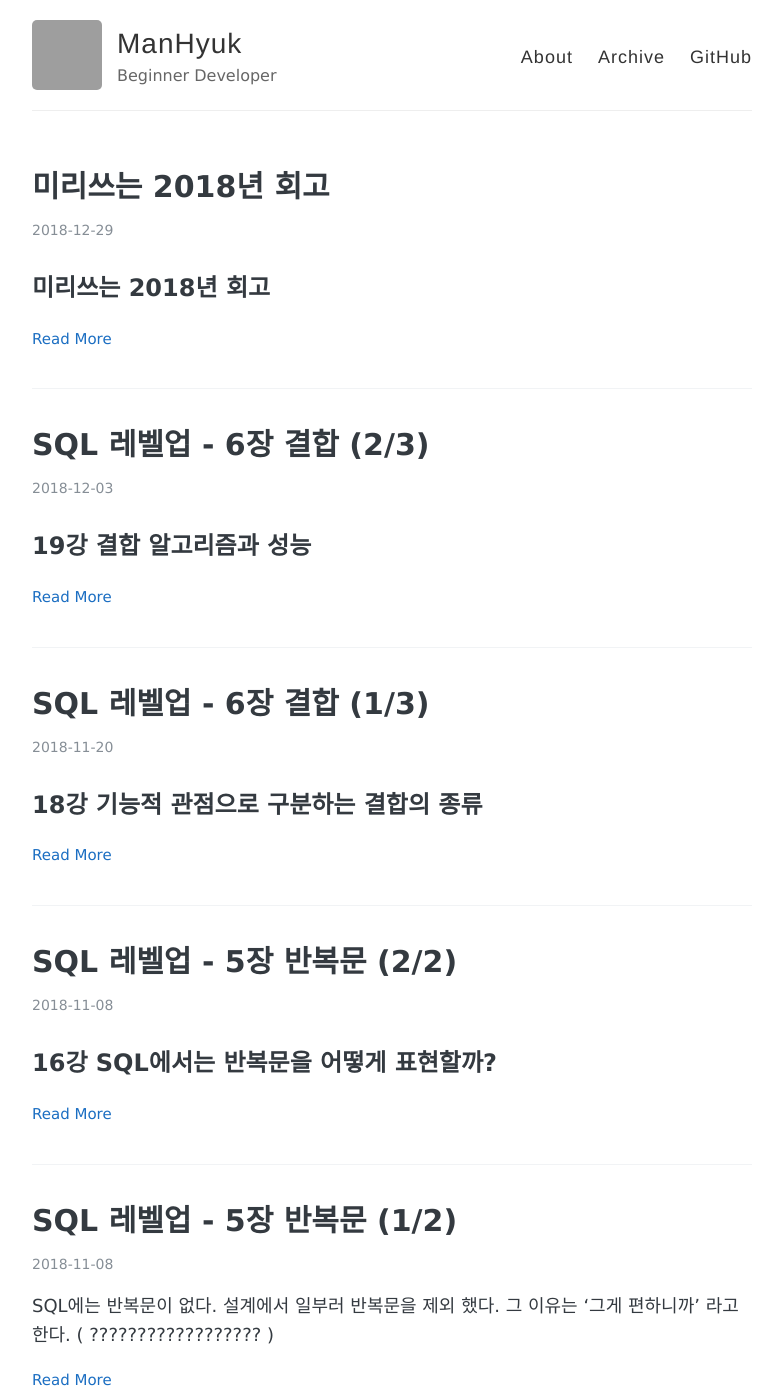
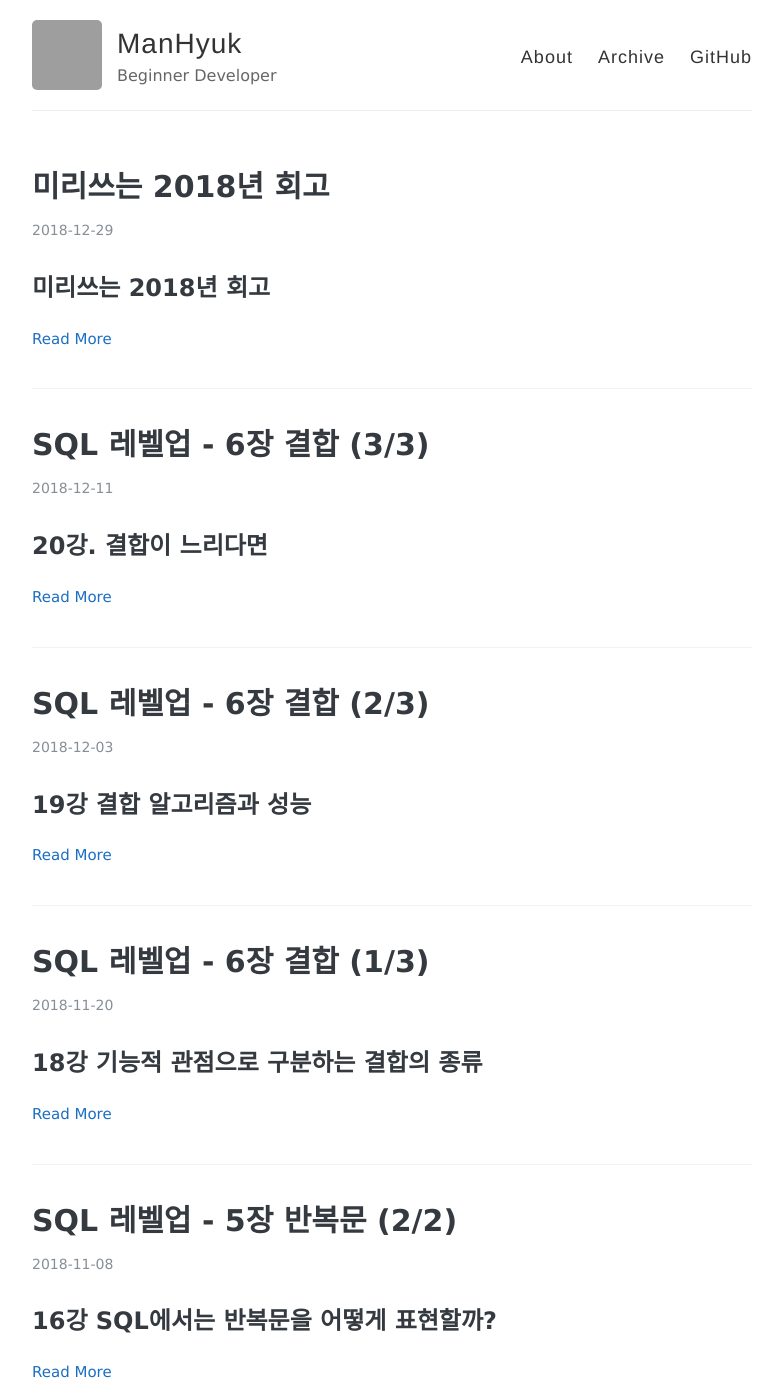
Before and after one commit to ManHyuk/ManHyuk.github.io, a Jekyll site: the page built from index.html, in a window 1280 px wide and 1400 px high. Shown: the whole window, without its empty margins (248-1031 px from the left). Built offline with Jekyll 4.4.1, drawn with Linux system fonts in a browser that asks for light colours; the list of posts is cut into pages by our own code; some of the changed lines change nothing that is shown; grey boxes are pictures that could not be loaded.

Commit message:
add sql 6-3.md

```diff
--- /dev/null
+++ b/_posts/2018-12-11-sql-level-up-6-3.md
@@ -0,0 +1,47 @@
+---
+layout: post
+title: "SQL 레벨업 - 6장 결합 (3/3)"
+comments: true
+description: ""
+keywords: ""
+---
+
+
+
+## 20강. 결합이 느리다면
+
+
+
+### 1. 상황에 따른 최적의 결합 알고리즘
+
+| 이름         | 장점                                                         | 단점                                                         |
+| ------------ | ------------------------------------------------------------ | ------------------------------------------------------------ |
+| Nested Loops | 1. (작은 구동테이블 + 내부 테이블의 인덱스) 라는 조건이 충족된다면 빠르다. <br />2. 메모리 또는 디스크 소비가 적으므로 OLTP에 적합<br />3. 비등가 결합에서도 사용 가능 | 1. 대규모 테이블들의 결합에는 부적합<br />2. 내부 테이블의 인덱스가 사용되지 않거나, 내부 테이블의 선택률이 높으면 느리다. |
+| Hash         | 1. 대규모 테이블들을 결합할 때 적합                          | 1. 메모리 소비량이 큰 OLTP에 부적합<br />2. 메모리 부족이 일어나면 TEMP 탈락 발생<br />3. 등가 결합에서만 사용 가능 |
+| Sort Merge   | 1. 대규모 테이블들을 결합할 때 적합<br />2. 비등가 결합에서도 사용 가능 | 1. 메모리 소비량이 큰 OLTP에 부적합<br />2. 메모리 부족이 일어나면 TEMP 탈락 발생<br />3. 데이터가 정렬되어 있지 않다면 비효율적 |
+
+
+
+#### 요약
+
+- 소규모 - 소규모
+
+뭘 사용해도 성능 차이가 크게 없다.
+
+
+
+- 소규모 - 대규모
+
+소규모 테이블을 구동 테이블로 하는 Nested Loops를 사용한다. 대규모 테이블의 결합키에 인덱스를 꼭 만든다. 결합 대상 레코드가 많다면 Hash를 사용하는것을 검토할것
+
+
+
+- 대규모 - 대규모
+
+일단은 Hash를 사용 하낟. 결합 키로 처음부터 정렬되어 있는 상태라면 Sort Merge를 사용한다.
+
+
+
+### 2. 실행 계획 제어
+
+힌트 구문과 매개변수를 사용해 실행 계획을 사용자가 제어할 때는 리스크가 따른다. 데이터양과 카디널리티는 데이터베이스를 운용하면서 계속 바뀌기 때문에, 어떤 시점에는 적절했던 실행 계획이 다른 시점에서는 그렇지 않을 수 있다.
--- a/_posts/2018-12-29-result-of-2018.md
+++ b/_posts/2018-12-29-result-of-2018.md
@@ -66,6 +66,20 @@ keywords: ""
 
 ### 스마일게이트 스토브
 
+
+
+언젠가 한 번은 유저가 직접 마주치게 되는 클라이언트를 해보긴 해봐야겠다는 생각을 늘 가지고 있었다. 오퍼를 보내준 팀중에는 백엔드 관련 팀도 있었지만, 이번 기회에 처음이자 마지막으로 클라이언트를 해보고 싶었다. 그리고 이전에 웹프론트팀을 한번 마주한적이 있었는데 그때 팀 분위기에 좋은 인상을 많이 받았기 때문에 빠르게 결정할 수 있었다. ( 만약 인턴에서 정규직으로 전환되는걸 목표로 했다면 선택하지 않았을 것 같다. )
+
+
+
+웹 프론트팀은 Vue 를 사용해 onstove.com 을 개발하는 팀이었다. NodeJS도 결국 js 기반이었기 때문에 별 문제 없을줄 알았는데, 나는 정말 쥐똥만큼의 js를 알고 있었다. 팀장님의 배려로 꽤 많은 근무시간을 공부하는데에 투자할 수 있었다. JS 코어(?) 와 vue의 기본적인 흐름을 공부했고 세미나 주제를 받아 팀 세미나를 준비했다.
+
+
+
+
+
+
+
 운이 좋게도 약 5개월동안 웹프론트엔드 개발팀에서 인턴으로 일하게 되었는데, 라이브 코드를 작성했고 곧 배포된다고 한다.
 
 기획이 바뀌면서 내 코드가 몇 줄이나 세상에 나올지 모르겠고, 유저의 피드백을 직접 받지 못해 아쉽지만 신선한 경험은 맞는것 같다.
```
